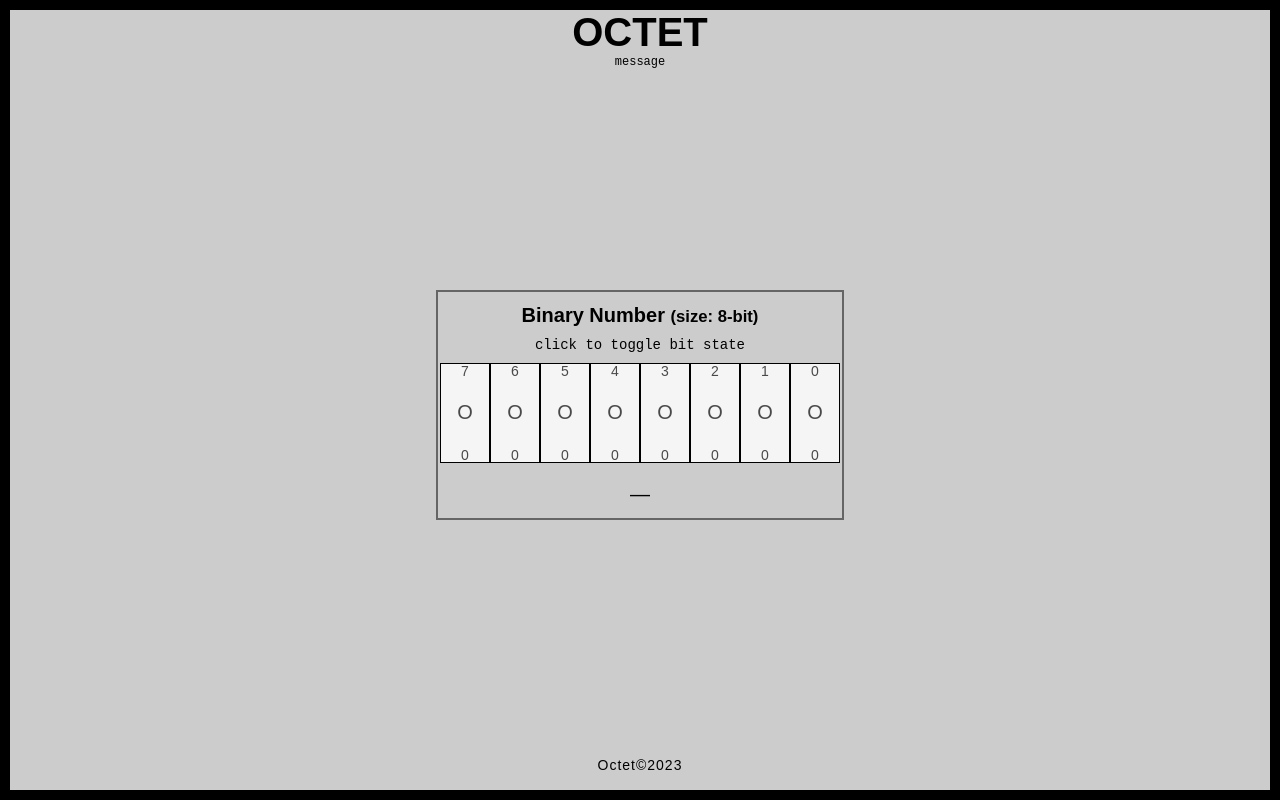
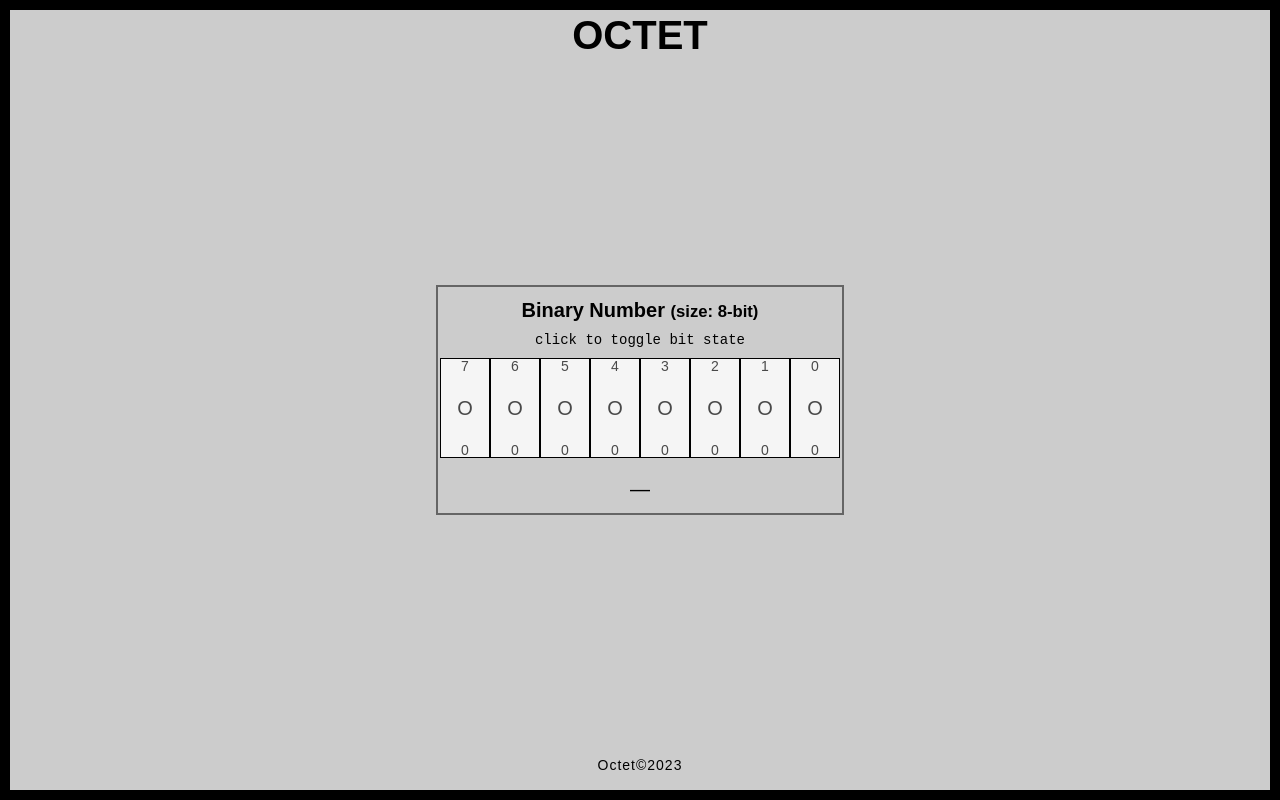
Before and after one commit to khalilHnk/octetreunion8, a plain HTML site: page index.html in a window 1280 px wide. Drawn offline with Linux system fonts and the light colour scheme.

Commit message:
Update index.html

```diff
--- a/index.html
+++ b/index.html
@@ -15,7 +15,6 @@
     <div class="page">
         <header>
             <h1>OCTET</h1>
-            <pre>message</pre>
         </header>
         <main>
             <article>
```
